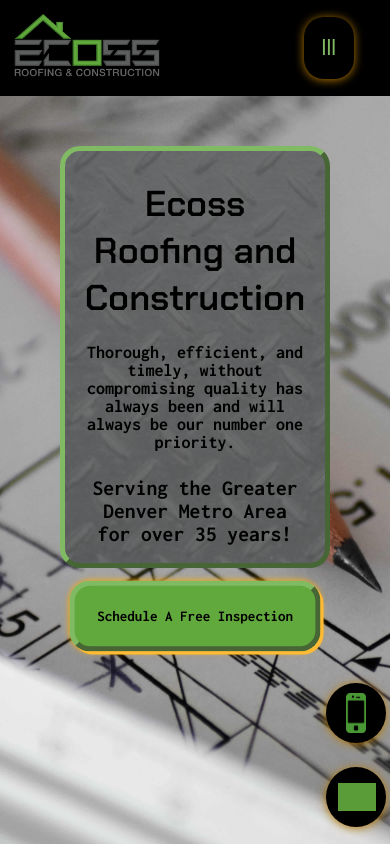
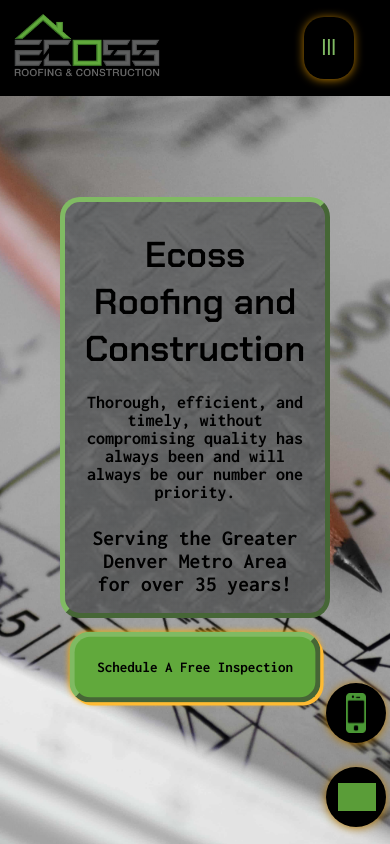
Before and after one commit to Austin-dv-Evans/Ecoss-Roofing-Website, a React (Create React App) app: page / in a window 390 px wide. Shown: the top 844 px of the page. Built offline with nearby package versions, Linux system fonts and the light colour scheme; grey boxes are pictures that could not be loaded.

Commit message:
adjusting

```diff
--- a/src/Css/App.css
+++ b/src/Css/App.css
@@ -111,7 +111,7 @@
 }
 @media only screen and (max-width: 33em) {
   .navbar__brand {
-    height: 17rem;
+    height: 13rem;
   }
 }
 .navbar__phoneIcon {
@@ -221,7 +221,7 @@
 @media only screen and (max-width: 37.5em) {
   .navbar__hamburger {
     margin: 1rem;
-    padding: 3rem;
+    padding: 2.5rem;
   }
 }
 
@@ -372,6 +372,8 @@
 @media only screen and (max-width: 33em) {
   .footer__logo {
     margin-left: -10rem;
+    height: 18rem;
+    width: 28rem;
   }
 }
 .footer__links {
@@ -383,7 +385,7 @@
 }
 @media only screen and (max-width: 33em) {
   .footer__links {
-    padding: 0 8rem 0 0;
+    padding: 0 8rem 0 1rem;
   }
 }
 .footer__link {
@@ -396,6 +398,11 @@
 .footer__link:hover {
   text-decoration: underline;
   color: #ffab00;
+}
+@media only screen and (max-width: 33em) {
+  .footer__link {
+    font-size: 1.8rem;
+  }
 }
 .footer__location {
   display: flex;
@@ -717,7 +724,7 @@
 }
 @media only screen and (max-width: 33em) {
   .swiper__page {
-    height: 70vh;
+    height: 80vh;
   }
 }
 @media only screen and (max-height: 23.5em) {
@@ -807,6 +814,7 @@
 @media only screen and (max-width: 37.5em) {
   .homepage {
     align-items: center;
+    background-image: url("../../assets/images/pencilMeasuments-min.jpg");
   }
 }
 @media only screen and (max-width: 33em) {
@@ -829,13 +837,8 @@
 }
 @media only screen and (max-width: 37.5em) {
   .homepage__container {
-    margin: -22rem 0 0 0;
-    min-width: 350px;
-  }
-}
-@media only screen and (max-width: 135.5em) {
-  .homepage__container {
-    min-width: 350px;
+    margin: -1rem 0 0 0;
+    min-width: 270px;
   }
 }
 .homepage__heading {
@@ -920,6 +923,11 @@
   .fab-2 {
     margin-bottom: 0.75rem;
   }
+}
+
+.solo {
+  bottom: 2% !important;
+  right: 2% !important;
 }
 
 .about__page {
--- a/src/Sass/layouts/HomePage.scss
+++ b/src/Sass/layouts/HomePage.scss
@@ -30,7 +30,7 @@
     border-radius: 20px;
     border: 5px outset $color-primary-light;
     @include respond(phone){
-      margin: -15rem 0 0 0;
+      margin: -1rem 0 0 0;
       min-width: 270px;
     }
     @include respond(xl-desktop){
```
Also changed, not shown: src/Css/layouts/HomePage.css (+6 -5 lines).
